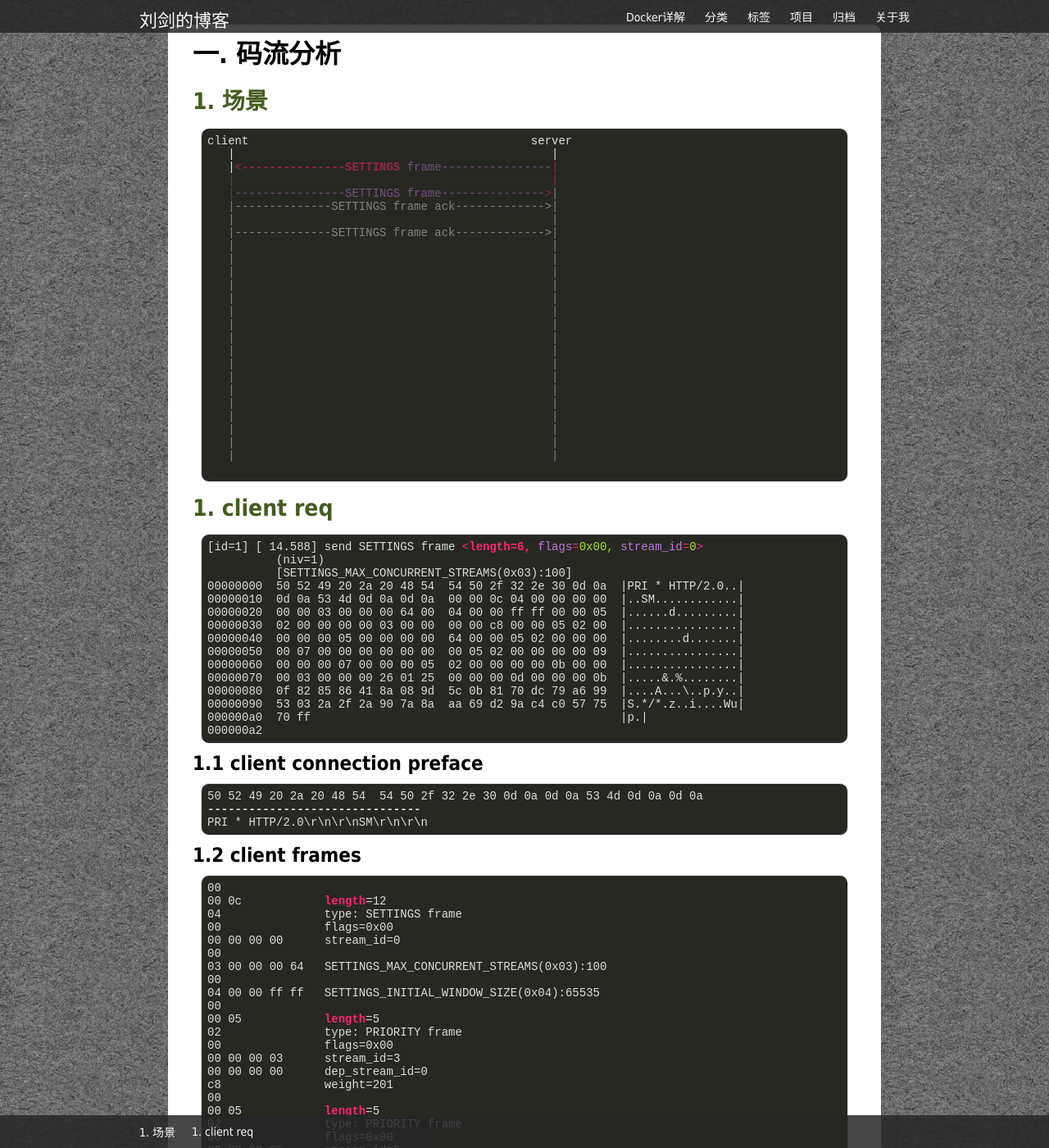
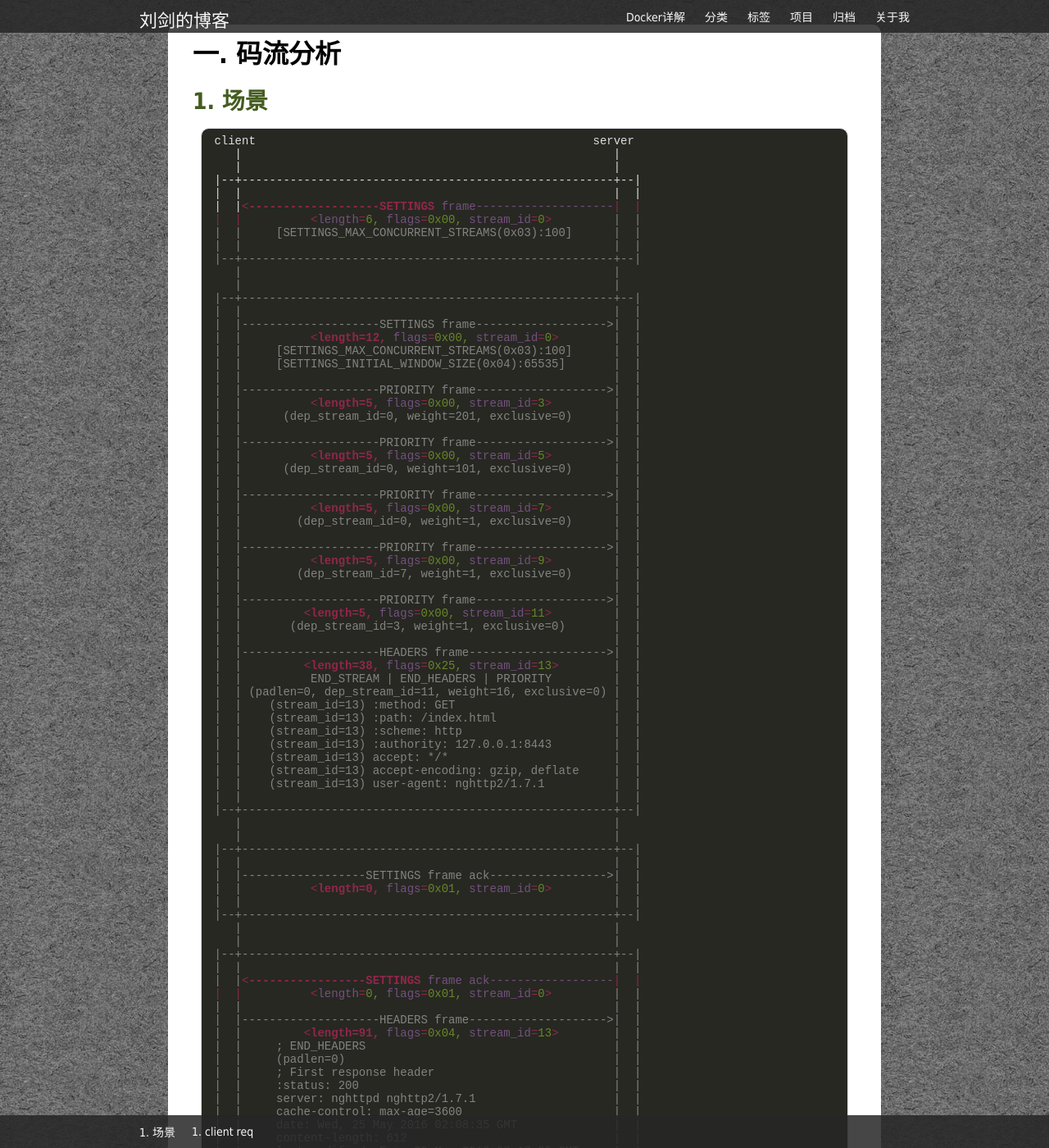
Before and after one commit to lsword/lsword.github.io, a Jekyll site: the page built from _posts/2016-5-24-http2.md, in a window 1280 px wide and 1400 px high, scrolled down 230 px. Shown: the whole window at 82% size. Built offline with Jekyll 4.4.1, drawn with Linux system fonts in a browser that asks for light colours; Markdown is read by kramdown in place of the engine named in the settings; comment, search, counter and statistics services are not loaded; some of the changed text lies outside the part shown.

Commit message:
update http2

```diff
--- a/_posts/2016-5-24-http2.md
+++ b/_posts/2016-5-24-http2.md
@@ -10,31 +10,103 @@ description: 本文介绍http2协议
 ### 1. 场景
 
 ~~~
-client                                         server
-   |                                              |
-   |<---------------SETTINGS frame----------------|
-   |                                              |
-   |----------------SETTINGS frame--------------->|
-   |--------------SETTINGS frame ack------------->|
-   |                                              |
-   |--------------SETTINGS frame ack------------->|
-   |                                              |
-   |                                              |
-   |                                              |
-   |                                              |
-   |                                              |
-   |                                              |
-   |                                              |
-   |                                              |
-   |                                              |
-   |                                              |
-   |                                              |
-   |                                              |
-   |                                              |
-   |                                              |
-   |                                              |
-   |                                              |
-   |                                              |
+ client                                                 server
+    |                                                      |
+    |                                                      |
+ |--+------------------------------------------------------+--|
+ |  |                                                      |  |
+ |  |<-------------------SETTINGS frame--------------------|  |
+ |  |          <length=6, flags=0x00, stream_id=0>         |  |
+ |  |     [SETTINGS_MAX_CONCURRENT_STREAMS(0x03):100]      |  |
+ |  |                                                      |  |
+ |--+------------------------------------------------------+--|
+    |                                                      |
+    |                                                      |
+ |--+------------------------------------------------------+--|
+ |  |                                                      |  |
+ |  |--------------------SETTINGS frame------------------->|  |
+ |  |          <length=12, flags=0x00, stream_id=0>        |  |
+ |  |     [SETTINGS_MAX_CONCURRENT_STREAMS(0x03):100]      |  |
+ |  |     [SETTINGS_INITIAL_WINDOW_SIZE(0x04):65535]       |  |
+ |  |                                                      |  |
+ |  |--------------------PRIORITY frame------------------->|  |
+ |  |          <length=5, flags=0x00, stream_id=3>         |  |
+ |  |      (dep_stream_id=0, weight=201, exclusive=0)      |  |
+ |  |                                                      |  |
+ |  |--------------------PRIORITY frame------------------->|  |
+ |  |          <length=5, flags=0x00, stream_id=5>         |  |
+ |  |      (dep_stream_id=0, weight=101, exclusive=0)      |  |
+ |  |                                                      |  |
+ |  |--------------------PRIORITY frame------------------->|  |
+ |  |          <length=5, flags=0x00, stream_id=7>         |  |
+ |  |        (dep_stream_id=0, weight=1, exclusive=0)      |  |
+ |  |                                                      |  |
+ |  |--------------------PRIORITY frame------------------->|  |
+ |  |          <length=5, flags=0x00, stream_id=9>         |  |
+ |  |        (dep_stream_id=7, weight=1, exclusive=0)      |  |
+ |  |                                                      |  |
+ |  |--------------------PRIORITY frame------------------->|  |
+ |  |         <length=5, flags=0x00, stream_id=11>         |  |
+ |  |       (dep_stream_id=3, weight=1, exclusive=0)       |  |
+ |  |                                                      |  |
+ |  |--------------------HEADERS frame-------------------->|  |
+ |  |         <length=38, flags=0x25, stream_id=13>        |  |
+ |  |          END_STREAM | END_HEADERS | PRIORITY         |  |
+ |  | (padlen=0, dep_stream_id=11, weight=16, exclusive=0) |  |
+ |  |    (stream_id=13) :method: GET                       |  |
+ |  |    (stream_id=13) :path: /index.html                 |  |
+ |  |    (stream_id=13) :scheme: http                      |  |
+ |  |    (stream_id=13) :authority: 127.0.0.1:8443         |  |
+ |  |    (stream_id=13) accept: */*                        |  |
+ |  |    (stream_id=13) accept-encoding: gzip, deflate     |  |
+ |  |    (stream_id=13) user-agent: nghttp2/1.7.1          |  |
+ |  |                                                      |  |
+ |--+------------------------------------------------------+--|
+    |                                                      |
+    |                                                      |
+ |--+------------------------------------------------------+--|
+ |  |                                                      |  |
+ |  |------------------SETTINGS frame ack----------------->|  |
+ |  |          <length=0, flags=0x01, stream_id=0>         |  |
+ |  |                                                      |  |
+ |--+------------------------------------------------------+--|
+    |                                                      |
+    |                                                      |
+ |--+------------------------------------------------------+--|
+ |  |                                                      |  |
+ |  |<-----------------SETTINGS frame ack------------------|  |
+ |  |          <length=0, flags=0x01, stream_id=0>         |  |
+ |  |                                                      |  |
+ |  |--------------------HEADERS frame-------------------->|  |
+ |  |         <length=91, flags=0x04, stream_id=13>        |  |
+ |  |     ; END_HEADERS                                    |  |
+ |  |     (padlen=0)                                       |  |
+ |  |     ; First response header                          |  |
+ |  |     :status: 200                                     |  |
+ |  |     server: nghttpd nghttp2/1.7.1                    |  |
+ |  |     cache-control: max-age=3600                      |  |
+ |  |     date: Wed, 25 May 2016 02:08:35 GMT              |  |
+ |  |     content-length: 612                              |  |
+ |  |     last-modified: Fri, 20 May 2016 08:17:35 GMT     |  |
+ |  |     content-type: text/html                          |  |
+ |  |                                                      |  |
+ |  |----------------------DATA frame--------------------->|  |
+ |  |        <length=612, flags=0x01, stream_id=13>        |  |
+ |  |     ; END_STREAM                                     |  |
+ |  |                                                      |  |
+ |--+------------------------------------------------------+--|
+    |                                                      |
+    |                                                      |
+ |--+------------------------------------------------------+--|
+ |  |                                                      |  |
+ |  |---------------------GOAWAY frame-------------------->|  |
+ |  |          <length=8, flags=0x00, stream_id=0>         |  |
+ |  |                                                      |  |
+ |  |  (last_stream_id=0, error_code=NO_ERROR(0x00),       |  |
+ |  |   opaque_data(0)=[])                                 |  |
+ |--+------------------------------------------------------+--|
+    |                                                      |
+    |                                                      |
 
 ~~~
 
@@ -121,5 +193,5 @@ c8               weight=201
 00 00 00 0b      dep_stream_id=11
 0f               weight=16
 828586418a089d5c0b8170dc79a69953032a2f2a907a8aaa69d29ac4c0577570ff
-                 压缩过的http headers
+                 压缩过的http headers(可以使用nghttp2中的inflatehd命令解包)
 ~~~
```
